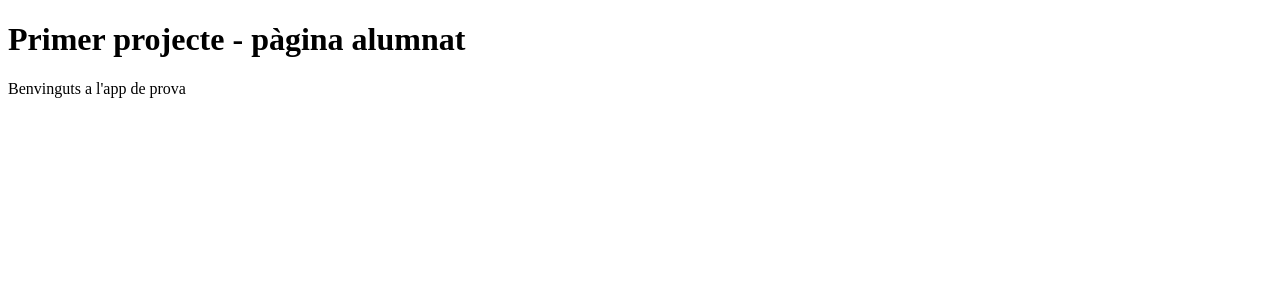
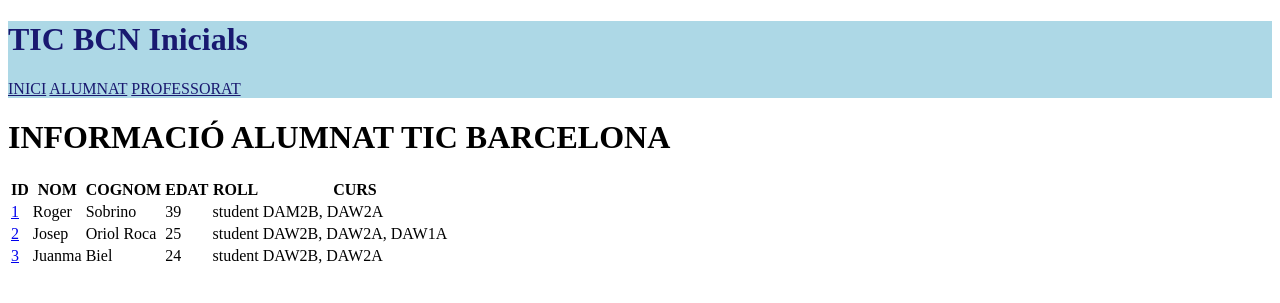
Before and after one commit to angelspsv/M7_UF4, a Django app: template TIC_BCN_AIS/centre/templates/alumnat.html in a window 1280 px wide. Shown: the top 303 px of the page. Run offline with Django 5.2, Linux system fonts and the light colour scheme; the template is opened without the code that fills it, so the values that code supplies are empty.

Commit message:
practica 1

```diff
--- a/TIC_BCN_AIS/centre/templates/alumnat.html
+++ b/TIC_BCN_AIS/centre/templates/alumnat.html
@@ -1,11 +1,44 @@
-<!DOCTYPE html>
-<html lang="en">
-<head>
-    <meta charset="UTF-8">
-    <title>Alumnat</title>
-</head>
-<body>
-    <h1>Primer projecte - pàgina alumnat</h1>
-    <p>Benvinguts a l'app de prova</p>
-</body>
-</html>
+<!-- centre/templates/students.html -->
+{% extends 'base.html' %}
+
+{% block content %}
+<h1>INFORMACI&Oacute; ALUMNAT TIC BARCELONA</h1>
+<table>
+    <thead>
+        <tr>
+            <th>ID</th>
+            <th>NOM</th>
+            <th>COGNOM</th>
+            <th>EDAT</th>
+            <th>ROLL</th>
+            <th>CURS</th>
+        </tr>
+    </thead>
+    <tbody>
+        <tr>
+            <td><a href="{% url 'student' 1 %}">1</a></td>
+            <td>Roger</td>
+            <td>Sobrino</td>
+            <td>39</td>
+            <td>student</td>
+            <td>DAM2B, DAW2A</td>
+        </tr>
+        <tr>
+            <td><a href="{% url 'student' 2 %}">2</a></td>
+            <td>Josep</td>
+            <td>Oriol Roca</td>
+            <td>25</td>
+            <td>student</td>
+            <td>DAW2B, DAW2A, DAW1A</td>
+        </tr>
+        <tr>
+            <td><a href="{% url 'student' 3 %}">3</a></td>
+            <td>Juanma</td>
+            <td>Biel</td>
+            <td>24</td>
+            <td>student</td>
+            <td>DAW2B, DAW2A</td>
+        </tr>
+    </tbody>
+</table>
+{% endblock %}
--- a/TIC_BCN_AIS/centre/templates/base.html
+++ b/TIC_BCN_AIS/centre/templates/base.html
@@ -0,0 +1,14 @@
+<!-- TIC_BCN_inicials/templates/base.html -->
+<!DOCTYPE html>
+<html>
+<head>
+  <title>{% block title %}TIC BCN Inicials{% endblock %}</title>
+</head>
+<body>
+  {% include 'header.html' %}
+  <main>
+    {% block content %}
+    {% endblock %}
+  </main>
+</body>
+</html>
--- a/TIC_BCN_AIS/centre/templates/header.html
+++ b/TIC_BCN_AIS/centre/templates/header.html
@@ -0,0 +1,6 @@
+<header style="background-color: #ADD8E6; ">
+    <h1 style="color: #191970;">TIC BCN Inicials</h1>
+    <p> <a href="{% url 'index' %}" style="color: #191970;">INICI</a>
+        <a href="{% url 'students' %}" style="color: #191970;">ALUMNAT</a>
+        <a href="{% url 'teachers' %}" style="color: #191970;">PROFESSORAT</a> </p>
+</header>
--- a/TIC_BCN_AIS/centre/urls.py
+++ b/TIC_BCN_AIS/centre/urls.py
@@ -2,5 +2,9 @@ from django.urls import path
 from . import views
 
 urlpatterns = [
-    path('', views.index, name='index')
+    path('', views.index, name='index'),
+    path('students/', views.students, name='students'),
+    path('students/student/<str:pk>/', views.student, name='student'),
+    path('teachers/', views.teachers, name='teachers'),
+    path('teachers/teacher/<str:pk>/', views.teacher, name='teacher')
 ]
```
Also changed, not shown: TIC_BCN_AIS/centre/templates/alumne.html (+8 -0 lines), TIC_BCN_AIS/centre/templates/index.html (+10 -0 lines), TIC_BCN_AIS/centre/templates/professor.html (+10 -0 lines), TIC_BCN_AIS/centre/templates/professorat.html (+43 -9 lines), TIC_BCN_AIS/centre/views.py (+18 -5 lines).
